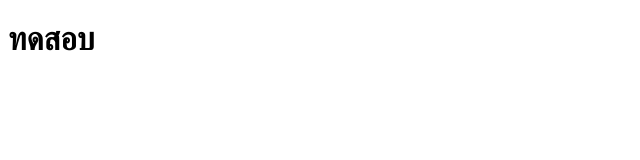
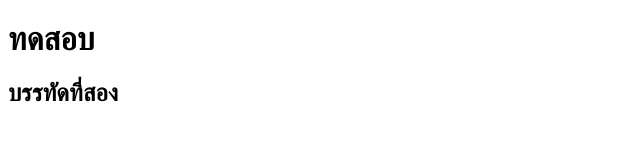
Before and after one commit to PimmyTan/github1, a plain HTML site: page index.html in a window 1280 px wide. Shown: the whole page, without its empty margins (0-640 px from the left). Drawn offline with Linux system fonts and the light colour scheme.

Commit message:
Update index.html
Add tag H2.

```diff
--- a/index.html
+++ b/index.html
@@ -7,5 +7,6 @@
 </head>
 <body>
     <h1>ทดสอบ</h1>
+    <h2>บรรทัดที่สอง</h2>
 </body>
 </html>
```
